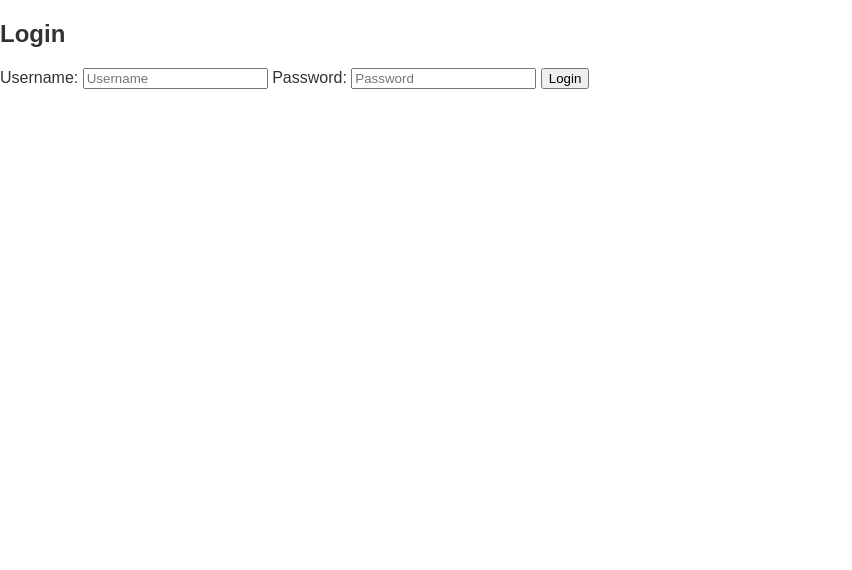
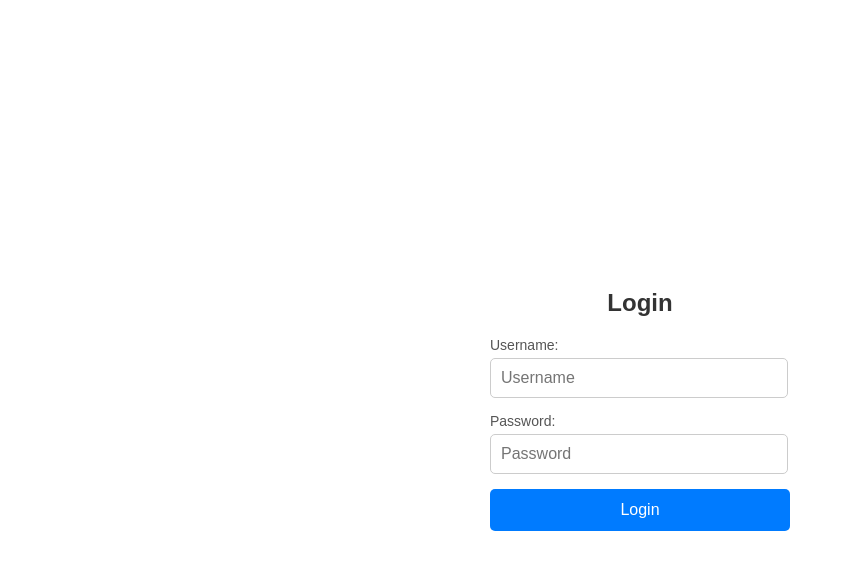
Before and after one commit to seccomm110/web, a plain HTML site: page index.html in a window 1280 px wide. Shown: the whole page, without its empty margins (0-852 px from the left). Drawn offline with Linux system fonts and the light colour scheme.

Commit message:
Add files via upload

```diff
--- a/index.html
+++ b/index.html
@@ -5,6 +5,82 @@
     <meta name="viewport" content="width=device-width, initial-scale=1.0">
     <title>Login</title>
     <link rel="stylesheet" href="styles.css">
+    <style>
+        body {
+            font-family: Arial, sans-serif;
+            margin: 0;
+            padding: 0;
+            display: flex;
+            justify-content: center;
+            align-items: center;
+            height: 100vh;
+        }
+
+        .login-container {
+            background-color: #fff;
+            padding: 20px 40px;
+
+            border-radius: 10px;
+            width: 300px;
+            text-align: center;
+        }
+
+        .login-title {
+            font-size: 24px;
+            margin-bottom: 20px;
+            color: #333;
+        }
+
+        .login-form {
+            display: flex;
+            flex-direction: column;
+        }
+
+        .login-label {
+            font-size: 14px;
+            margin-bottom: 5px;
+            text-align: left;
+            color: #555;
+        }
+
+        .login-input {
+            padding: 10px;
+            margin-bottom: 15px;
+            border: 1px solid #ccc;
+            border-radius: 5px;
+            font-size: 16px;
+            width: 92%;
+        }
+
+        .login-input:focus {
+            border-color: #007bff;
+            outline: none;
+            box-shadow: 0 0 5px rgba(0, 123, 255, 0.25);
+        }
+
+        .login-button {
+            background-color: #007bff;
+            color: #fff;
+            padding: 12px;
+            font-size: 16px;
+            width: 100%;
+            border: none;
+            border-radius: 5px;
+            cursor: pointer;
+            transition: background-color 0.3s;
+        }
+
+        .login-button:hover {
+            background-color: #0056b3;
+        }
+
+        .error-message {
+            color: #ff0000;
+            margin-top: 15px;
+            font-size: 14px;
+        }
+    </style>
+
     <script>
         document.addEventListener('DOMContentLoaded', function() {
             document.getElementById('loginForm').addEventListener('submit', function(event) {
```
Also changed, not shown: main.html (+7 -3 lines).
